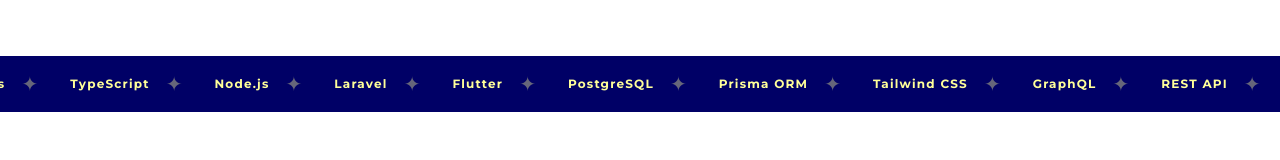
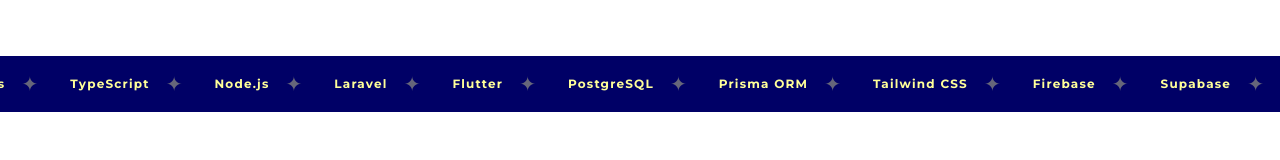
Before and after one commit to ridhoduta/dutaywn-porto, a Next.js app: page / in a window 1280 px wide. Shown: the part 792-952 px from the top of the page. Built offline with nearby package versions, Linux system fonts and the light colour scheme; no server answers; the database is empty.

Commit message:
fix: change text

```diff
--- a/src/app/page.tsx
+++ b/src/app/page.tsx
@@ -169,14 +169,8 @@ const TICKER_ITEMS = [
   "PostgreSQL",
   "Prisma ORM",
   "Tailwind CSS",
-  "GraphQL",
-  "REST API",
-  "Docker",
-  "AWS",
   "Firebase",
   "Supabase",
-  "MongoDB",
-  "Redis",
   "React",
   "Next.js",
   "TypeScript",
@@ -186,14 +180,8 @@ const TICKER_ITEMS = [
   "PostgreSQL",
   "Prisma ORM",
   "Tailwind CSS",
-  "GraphQL",
-  "REST API",
-  "Docker",
-  "AWS",
   "Firebase",
   "Supabase",
-  "MongoDB",
-  "Redis",
 ];
 
 const SKILL_ICONS: Record<string, string> = {
@@ -218,10 +206,9 @@ const NAV_ITEMS = [
 ];
 
 const TYPING_WORDS = [
-  "Full Stack Developer",
+  "Frontend Developer",
   "Mobile Developer",
-  "UI/UX Enthusiast",
-  "Open Source Lover",
+  "Next.js Antusiast",
 ];
 
 // ─── Main Component ────────────────────────────────────────────────
```
